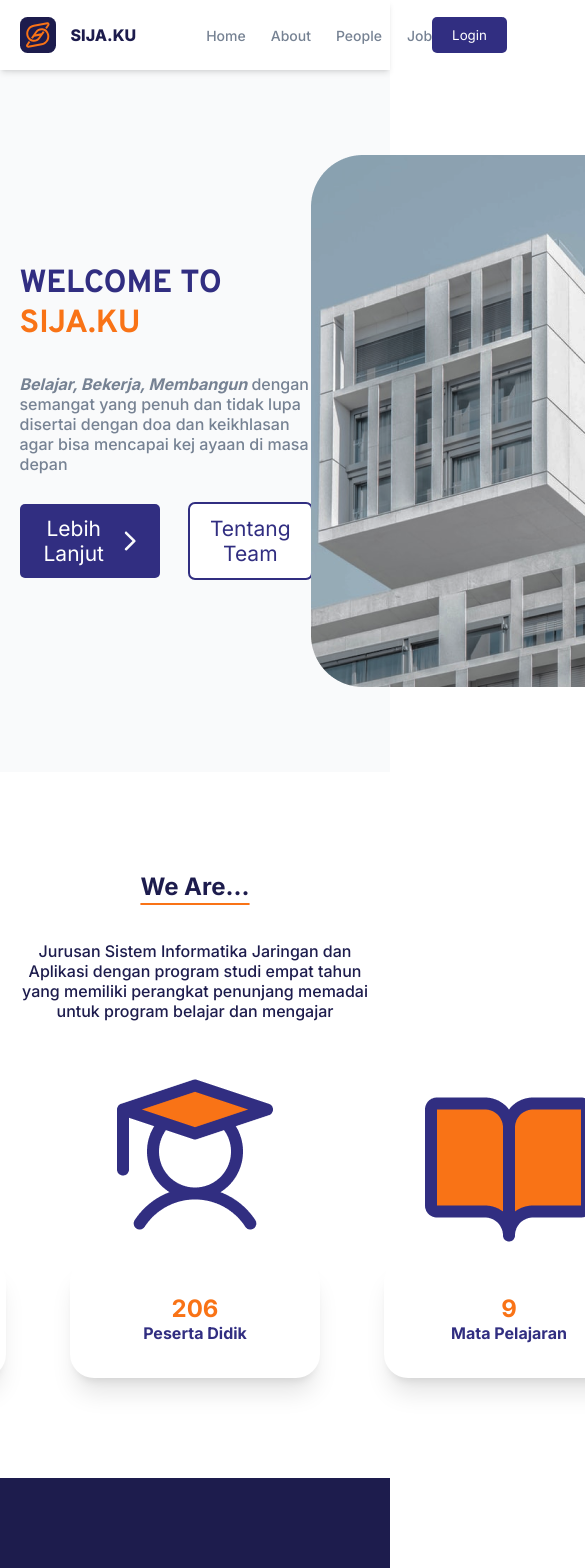
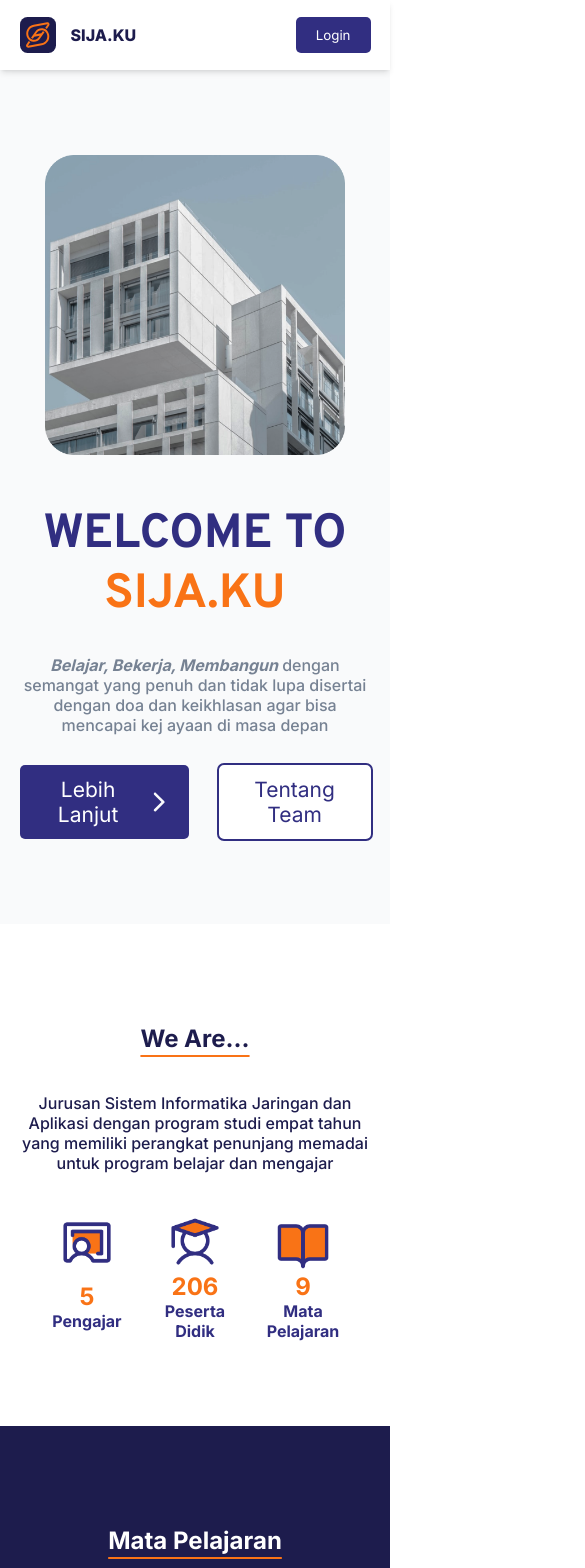
Before and after one commit to itc-26/sijaku, a Next.js app: page / in a window 390 px wide. Shown: the top 1568 px of the page, 585 px wide, since content can reach past the window. Built offline with nearby package versions, Linux system fonts and the light colour scheme.

Commit message:
Responsive and footer

```diff
--- a/src/components/atoms/Text.tsx
+++ b/src/components/atoms/Text.tsx
@@ -17,7 +17,7 @@ const Text = ({ textType, children, addClassName }: Props) => {
     switch(textType) {
         case TextType.Title:
             return (
-                <h1 className={`text-[5.25rem] ${addClassName} sm:text-[2rem]`}>{children}</h1>
+                <h1 className={`text-[5.25rem] ${addClassName} sm:text-[3rem]`}>{children}</h1>
             )
         case TextType.SubTitle:
             return (
--- a/src/components/organisms/Footer.tsx
+++ b/src/components/organisms/Footer.tsx
@@ -14,16 +14,16 @@ import GlobalContainer from "@/components/templates/GlobalContainer";
 
 const Footer = () => {
     return (
-        <div className="min-h-[365px]">
-            <div className="bg-darkBlue min-h-[300px] py-[40px]">
-                <GlobalContainer>
-                    <div className="w-[310px]">
+        <div className="min-h-[365px] flex flex-col">
+            <div className="bg-darkBlue min-h-[300px] py-[40px] flex">
+                <GlobalContainer addClassName="bg-blue">
+                    <div className="w-[310px] h-[100%] bg-orange flex flex-col justify-between">
                         <div className="flex items-center gap-[16px]">
                             <Image src={sijaLogo}alt="SMKN 26 Jakarta SIJA logo" />
                             <Text textType={TextType.Small} addClassName="text-white font-bold">SIJA.KU</Text>
                         </div>
                         <Text textType={TextType.Small} addClassName="text-white">Jl. Balai Pustaka Baru I No.2, RW.7, Rawamangun, Kec. Pulo Gadung, Kota Jakarta Timur, Daerah Khusus Ibukota Jakarta 13220</Text>
-                        <div>
+                        <div className="flex justify-between">
                             <Image src={linkedIcon} alt="SMKN 26 Jakarta Social Media" />
                             <Image src={instagramIcon} alt="SMKN 26 Jakarta Social Media" />
                             <Image src={emailIcon} alt="SMKN 26 Jakarta Social Media" />
@@ -68,9 +68,11 @@ const Footer = () => {
                     </div>
                 </GlobalContainer>
             </div>
-            <div className="bg-white">
-                {/* <Text>© 2023 SIJA SMKN 26 Jakarta. All rights reserved.</Text> */}
-                {/* <Text>Made with 🧡 by Team</Text> */}
+            <div className="bg-white flex-1 flex">
+                <GlobalContainer addClassName="flex justify-between items-center">
+                    <Text textType={TextType.Small} addClassName="text-darkBlue font-bold">© 2023 SIJA SMKN 26 Jakarta. All rights reserved.</Text>
+                    <Text textType={TextType.Small} addClassName="text-darkBlue font-bold">Made with 🧡 by Team</Text>
+                </GlobalContainer>
             </div>
         </div>
     )
--- a/src/components/organisms/Navbar.tsx
+++ b/src/components/organisms/Navbar.tsx
@@ -69,7 +69,7 @@ const Navbar = () => {
                             <Image src={sijakuLogo} alt="SIJA.KU Logo" />
                             <Text textType={TextType.Regular} addClassName="text-darkBlue font-extrabold">SIJA.KU</Text>
                         </div>
-                        <div className="flex gap-[25px]">
+                        <div className="flex gap-[25px] lg:hidden">
                             <LinkComponent>Home</LinkComponent>
                             <LinkComponent href="">About</LinkComponent>
                             <LinkComponent href="">People</LinkComponent>
--- a/src/pages/index.tsx
+++ b/src/pages/index.tsx
@@ -26,19 +26,19 @@ export default function Home() {
     <>
       <Navbar />
       <div className="font-bold top bg-lightGrey">
-        <GlobalContainer addClassName="flex justify-between items-center py-[85px]">
+        <GlobalContainer addClassName="flex justify-between items-center lg:flex-col-reverse lg:gap-[50px] py-[85px]">
           <div className="flex flex-col gap-[30px]">
             <div className="flex flex-col justify-around">
-              <Text textType={TextType.Title} addClassName="text-blue font-overpass">WELCOME TO</Text>
-              <Text textType={TextType.Title} addClassName="text-orange font-overpass">SIJA.KU</Text>
+              <Text textType={TextType.Title} addClassName="text-blue font-overpass lg:text-center">WELCOME TO</Text>
+              <Text textType={TextType.Title} addClassName="text-orange font-overpass lg:text-center">SIJA.KU</Text>
             </div>
-            <Text textType={TextType.Small} addClassName="text-grey max-w-[670px] font-medium"> <span className="font-bold italic">Belajar, Bekerja, Membangun</span> dengan semangat yang penuh dan tidak lupa disertai dengan doa dan keikhlasan agar bisa mencapai kej ayaan di masa depan</Text>
-            <div className="flex gap-[30px]">
+            <Text textType={TextType.Small} addClassName="text-grey max-w-[670px] font-medium lg:text-center"> <span className="font-bold italic">Belajar, Bekerja, Membangun</span> dengan semangat yang penuh dan tidak lupa disertai dengan doa dan keikhlasan agar bisa mencapai kej ayaan di masa depan</Text>
+            <div className="flex gap-[30px] lg:justify-center">
               <Button addClassName="flex items-center gap-[20px] px-[24px] py-[12px] text-[21px]">Lebih Lanjut <Image src={nextIcon} alt="Next Icon" /></Button>
               <Button buttonType={ButtonType.Secondary} addClassName="text-[21px] ">Tentang Team</Button>
             </div>
           </div>
-          <Image src={sijaImg} alt="SIJA SMKN 26 Jakarta img" />
+          <Image src={sijaImg} alt="SIJA SMKN 26 Jakarta img" className="w-[40vw] h-[40vw] max-w-[530px] max-h-[530px] lg:h-[300px] lg:w-[300px]" />
         </GlobalContainer>
       </div>
       <div className="py-[100px]">
@@ -47,24 +47,24 @@ export default function Home() {
             <Text textType={TextType.Regular} addClassName="text-darkBlue max-w-[860px] text-center font-medium">
             Jurusan Sistem Informatika Jaringan dan Aplikasi dengan program studi empat tahun yang memiliki perangkat penunjang memadai untuk program belajar dan mengajar
             </Text>
-            <div className="flex gap-[64px]">
-              <div>
-                <Image src={teacherIcon} alt="Siapa SMKN 26 jakarta" />
-                <div className="bg-white shadow-xl h-[120px] w-[250px] flex flex-col justify-center items-center rounded-[24px]">
+            <div className="flex gap-[64px] lg:gap-[30px]">
+              <div className="flex flex-col gap-[15px] items-center">
+                <Image src={teacherIcon} alt="Siapa SMKN 26 jakarta" className="h-[15vw] w-[15vw] max-w-[150px] max-h-[150px]" />
+                <div className="bg-white shadow-xl max-h-[120px] max-w-[250px] h-[10vw] w-[20vw] lg:shadow-none flex flex-col justify-center items-center rounded-[24px]">
                   <Text textType={TextType.SubTitle} addClassName="text-orange font-bold">5</Text>
                   <Text textType={TextType.Regular} addClassName="text-blue font-bold">Pengajar</Text>
                 </div>
               </div>
-              <div>
-                <Image src={studentIcon} alt="Siapa SMKN 26 jakarta" />
-                <div className="bg-white shadow-xl h-[120px] w-[250px] flex flex-col justify-center items-center rounded-[24px]">
+              <div className="flex flex-col gap-[15px] items-center">
+                <Image src={studentIcon} alt="Siapa SMKN 26 jakarta" className="h-[15vw] w-[15vw] max-w-[150px] max-h-[150px]" />
+                <div className="bg-white shadow-xl max-h-[120px] max-w-[250px] h-[10vw] w-[20vw] lg:shadow-none flex flex-col justify-center items-center rounded-[24px]">
                   <Text textType={TextType.SubTitle} addClassName="text-orange font-bold">206</Text>
                   <Text textType={TextType.Regular} addClassName="text-blue font-bold">Peserta Didik</Text>
                 </div>
               </div>
-              <div>
-                <Image src={bookIcon} alt="Siapa SMKN 26 jakarta" />
-                <div className="bg-white shadow-xl h-[120px] w-[250px] flex flex-col justify-center items-center rounded-[24px]">
+              <div className="flex flex-col gap-[15px] items-center">
+                <Image src={bookIcon} alt="Siapa SMKN 26 jakarta" className="h-[15vw] w-[15vw] max-w-[150px] max-h-[150px]" />
+                <div className="bg-white shadow-xl max-h-[120px] max-w-[250px] h-[10vw] w-[20vw] lg:shadow-none flex flex-col justify-center items-center rounded-[24px]">
                   <Text textType={TextType.SubTitle} addClassName="text-orange font-bold">9</Text>
                   <Text textType={TextType.Regular} addClassName="text-blue font-bold">Mata Pelajaran</Text>
                 </div>
--- a/src/styles/globals.css
+++ b/src/styles/globals.css
@@ -20,7 +20,7 @@
 }
 
 body {
-  max-width: 100vw;
+  max-width: 100vw !important;
 }
 
 html {
--- a/tailwind.config.js
+++ b/tailwind.config.js
@@ -25,6 +25,7 @@ module.exports = {
     extend: {},
     screens: {
       'sm': { 'max': '768px' },
+      'lg': { 'max': '992px'},
       'xl': { 'max': '1280px' },
     },
   },
```
